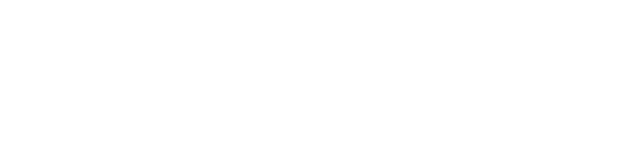
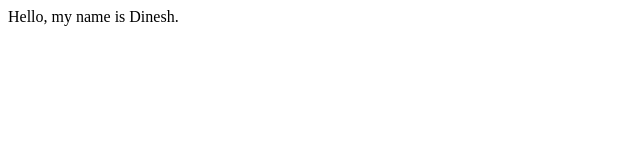
Before and after one commit to dkerishna/portfolio-project, a website: page index.html in a window 1280 px wide. Shown: the whole page, without its empty margins (0-640 px from the left). Drawn offline with Linux system fonts and the light colour scheme.

Commit message:
Add intro text

```diff
--- a/index.html
+++ b/index.html
@@ -8,6 +8,7 @@
   </head>
 
   <body>
+    Hello, my name is Dinesh.
     <script src="script.js"></script>
   </body>
 </html>
```
